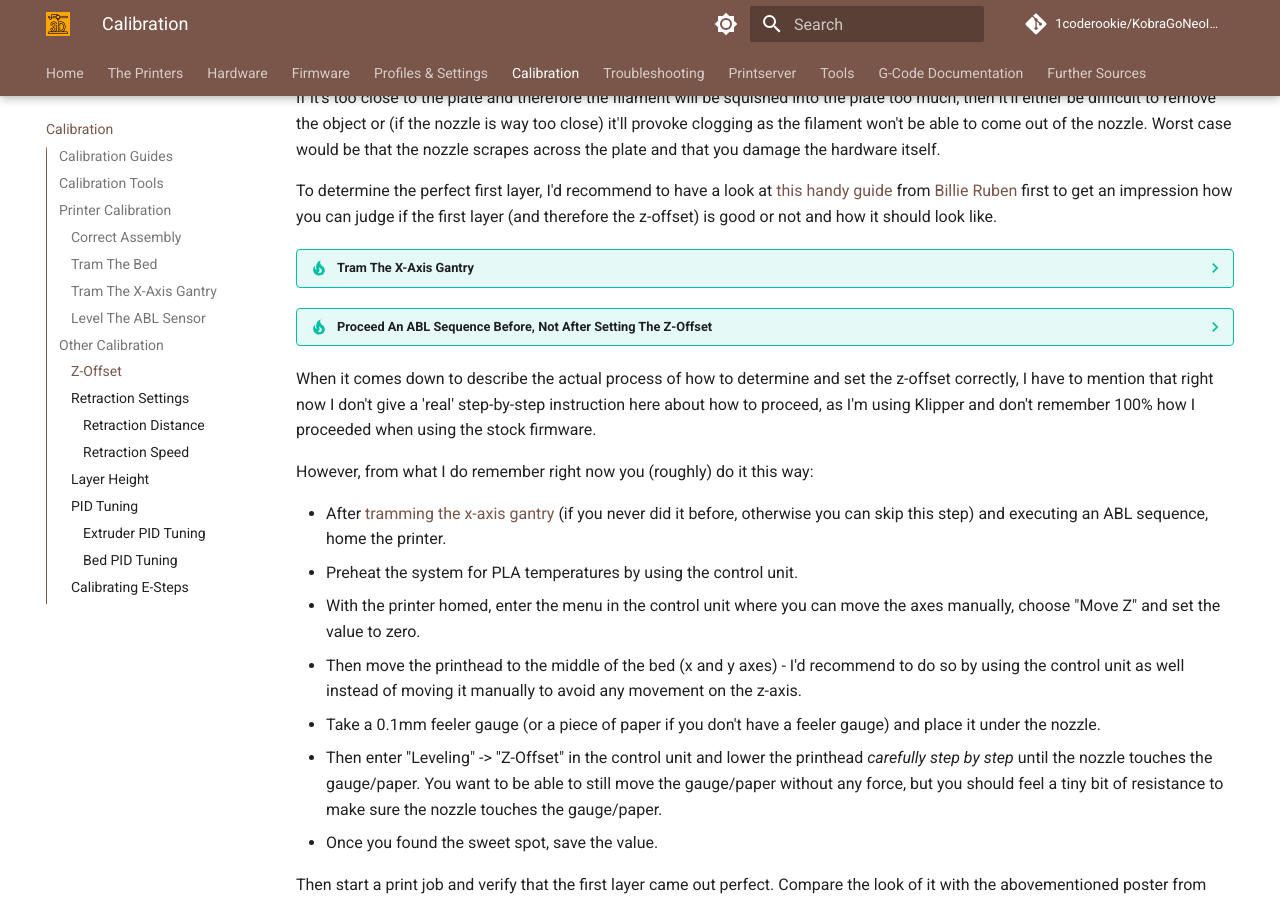
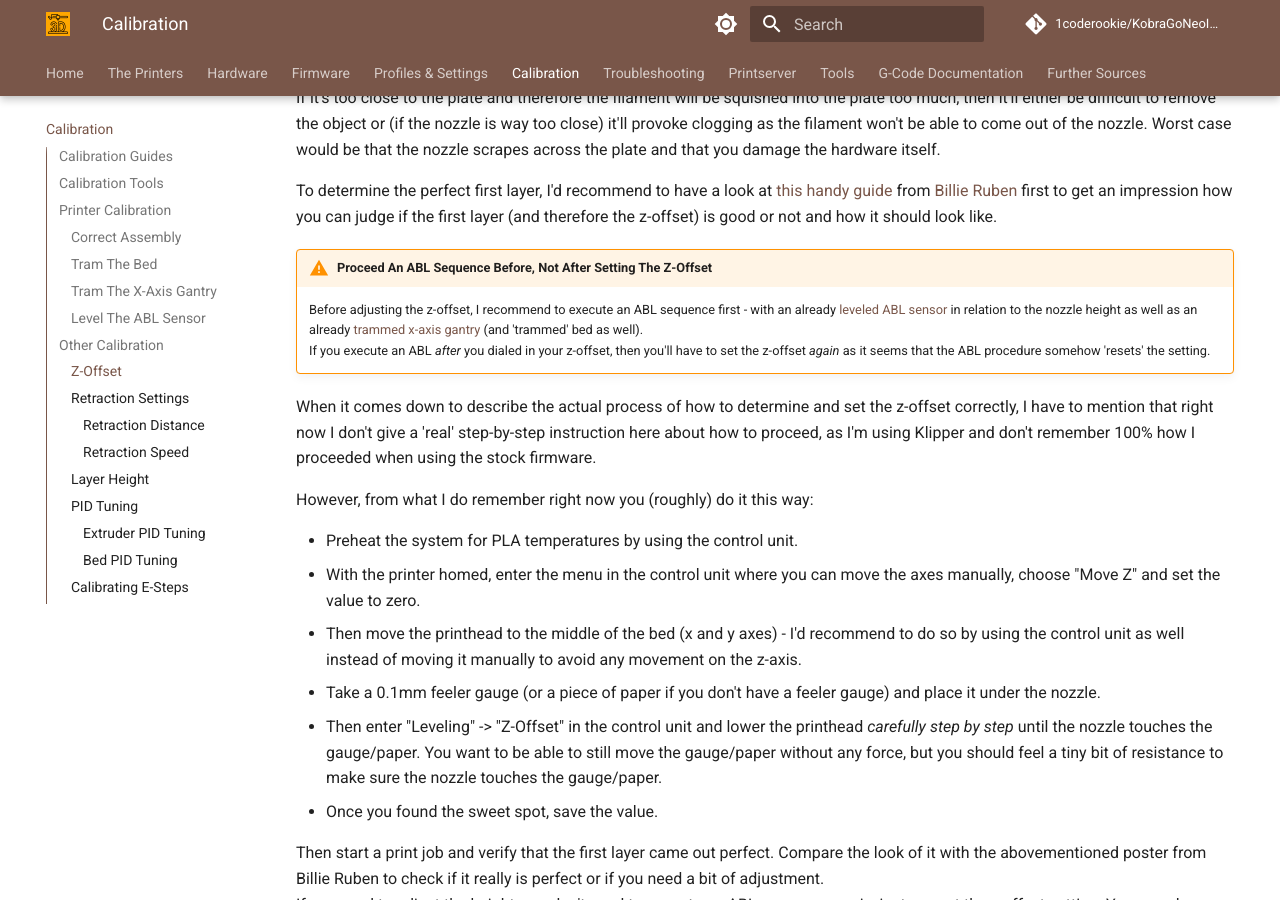
Before and after one commit to 1coderookie/KobraGoNeoInsights, an MkDocs documentation site: the page built from docs/calibration.md, in a window 1280 px wide and 900 px high, scrolled down 4167 px. Built offline with MkDocs 1.6.1 and Material for MkDocs 9.7.7, drawn with Linux system fonts in a browser that asks for light colours; comment, search, counter and statistics services are not loaded; some of the changed lines change nothing that is shown.

Commit message:
Update calibration.md

```diff
--- a/docs/calibration.md
+++ b/docs/calibration.md
@@ -102,21 +102,15 @@ If it's too close to the plate and therefore the filament will be squished into
 
 To determine the perfect first layer, I'd recommend to have a look at [this handy guide](https://i.imgur.com/hIcGr8U.png) from [Billie Ruben](https://www.billieruben.info/) first to get an impression how you can judge if the first layer (and therefore the z-offset) is good or not and how it should look like.
 
-??? tip "Tram The X-Axis Gantry"
+!!! warning "Proceed An ABL Sequence Before, Not After Setting The Z-Offset"
 
-    I'd recommend to [tram the x-axis gantry](hardware/axes.md#tramming-the-x-axis-gantry) before adjusting the z-offset. Of course you don't need to do this every time you adjust the z-offset, you need to tram the gantry one time and then it should be good.
-    If you're using the rigid stock spacers, tram the gantry in relation to the bed itself. If you're using adjustable spacers, tram the gantry in relation to the base frame and then tram the bed in relation to the nozzle. See the section ["Tramming The X-Axis Gantry"](hardware/axes.md#tramming-the-x-axis-gantry) for a more detailed description.
-
-??? tip "Proceed An ABL Sequence Before, Not After Setting The Z-Offset"
-
-    Before adjusting the z-offset, I recommend to execute an ABL sequence first - with an already [leveled ABL sensor](hardware/printhead.md) in relation to the nozzle height as well as an already [trammed x-axis gantry](hardware/axes.md#x-axis-gantry).
+    Before adjusting the z-offset, I recommend to execute an ABL sequence first - with an already [leveled ABL sensor](hardware/printhead.md) in relation to the nozzle height as well as an already [trammed x-axis gantry](hardware/axes.md#x-axis-gantry) (and 'trammed' bed as well).
     If you execute an ABL *after* you dialed in your z-offset, then you'll have to set the z-offset *again* as it seems that the ABL procedure somehow 'resets' the setting.
 
 When it comes down to describe the actual process of how to determine and set the z-offset correctly, I have to mention that right now I don't give a 'real' step-by-step instruction here about how to proceed, as I'm using Klipper and don't remember 100% how I proceeded when using the stock firmware.
 
 However, from what I do remember right now you (roughly) do it this way:
 
-- After [tramming the x-axis gantry](hardware/axes.md#tramming-the-x-axis-gantry) (if you never did it before, otherwise you can skip this step) and executing an ABL sequence, home the printer.
 - Preheat the system for PLA temperatures by using the control unit.
 - With the printer homed, enter the menu in the control unit where you can move the axes manually, choose "Move Z" and set the value to zero.
 - Then move the printhead to the middle of the bed (x and y axes) - I'd recommend to do so by using the control unit as well instead of moving it manually to avoid any movement on the z-axis.
```
